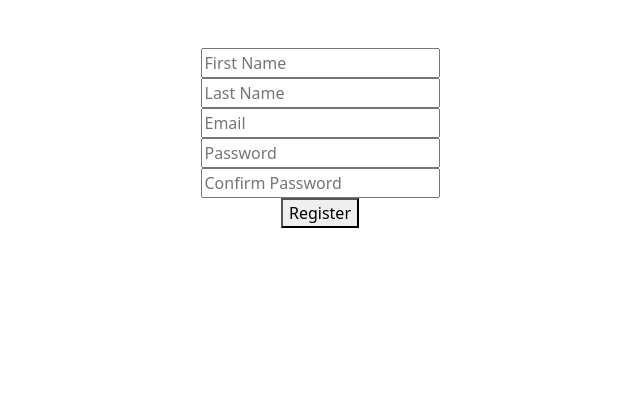
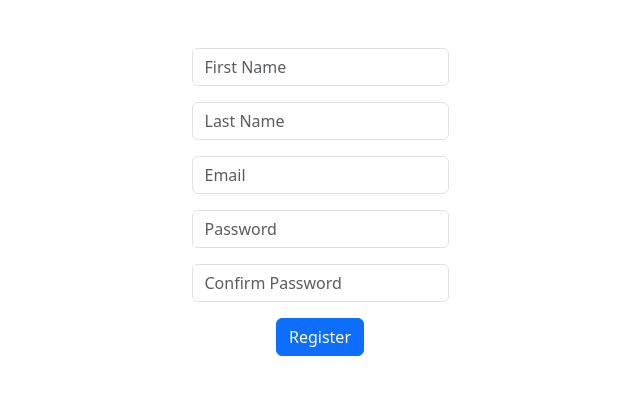
Before and after one commit to manchunyu/iquit, a Flask app: page /register in a window 1280 px wide. Shown: the part 76-471 px from the top of the page, without its empty margins (320-960 px from the left). Run offline with Flask 3, Linux system fonts and the light colour scheme; some libraries are stand-ins or nearby versions.

Commit message:
Style the form

```diff
--- a/templates/register.html
+++ b/templates/register.html
@@ -4,11 +4,21 @@
 
 {% block main %}
 <form action="/register" method="post">
-    <input name="first_name" placeholder="First Name" type="text"><br>
-    <input name="last_name" placeholder="Last Name" tpye="text"><br>
-    <input name="email" placeholder="Email" type="email"><br>
-    <input name="password" placeholder="Password" type="password"><br>
-    <input name="confirmation" placeholder="Confirm Password" type="password"><br>
-    <button type="submit">Register</button>
+    <div class="mb-3">
+        <input name="first_name" placeholder="First Name" type="text" class="form-control mx-auto w-auto">
+    </div>
+    <div class="mb-3">
+        <input name="last_name" placeholder="Last Name" tpye="text" class="form-control mx-auto w-auto">
+    </div>
+    <div class="mb-3">
+        <input name="email" placeholder="Email" type="email" class="form-control mx-auto w-auto">
+    </div>
+    <div class="mb-3">
+        <input name="password" placeholder="Password" type="password" class="form-control mx-auto w-auto">
+    </div>
+    <div class="mb-3">
+        <input name="confirmation" placeholder="Confirm Password" type="password" class="form-control mx-auto w-auto">
+    </div>
+    <button type="submit" class="btn btn-primary">Register</button>
 </form>
 {% endblock %}
```
